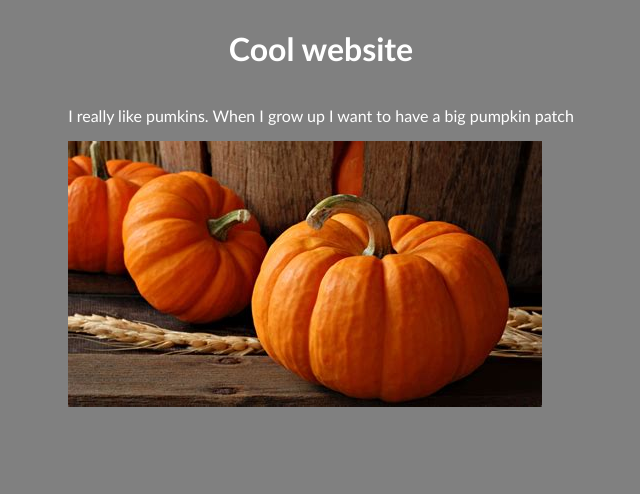
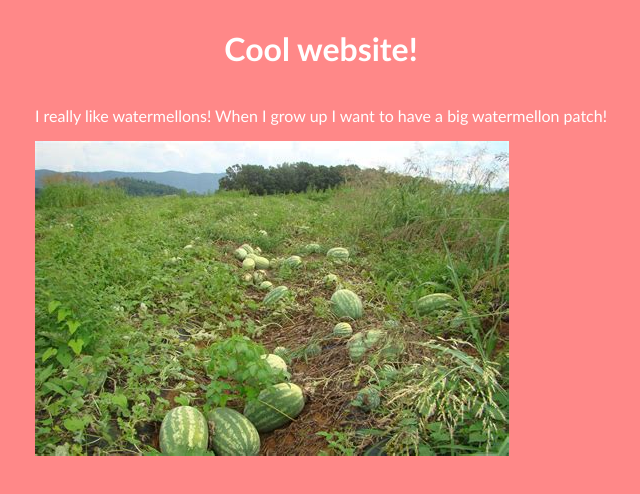
Before and after one commit to Mossysquid/AndrewRasband-MTECH-GitFinalProject, a plain HTML site: page index.html in a window 1280 px wide. Shown: the whole page, without its empty margins (319-959 px from the left). Drawn offline with Linux system fonts and the light colour scheme.

Commit message:
commiting watermellon website for feature/demo

```diff
--- a/index.html
+++ b/index.html
@@ -9,11 +9,11 @@
 </head>
 <body>
     <div class="title">
-        <h1>Cool website</h1>
+        <h1>Cool website!</h1>
     </div>
      <div class="main">
-        <p>I really like pumkins. When I grow up I want to have a big pumpkin patch</p>
-        <img src="pumkin.jpg">
+        <p>I really like watermellons! When I grow up I want to have a big watermellon patch!</p>
+        <img src="watermellon.jpg">
      </div>
 </body>
 </html>
--- a/style.css
+++ b/style.css
@@ -1,6 +1,6 @@
 body {
     display: flex;
-    background-color: grey;
+    background-color: rgba(255, 0, 0, 0.468);
     color: white;
     font-family: 'Gill Sans', 'Gill Sans MT', Calibri, 'Trebuchet MS', sans-serif;
     flex-direction: column;
@@ -14,6 +14,6 @@ title {
 main {
     display: flex;
     justify-content: center;
-background-color: orange;
+background-color: green;
     color: white;
 }
```
Also changed, not shown: watermellon.jpg (added).
